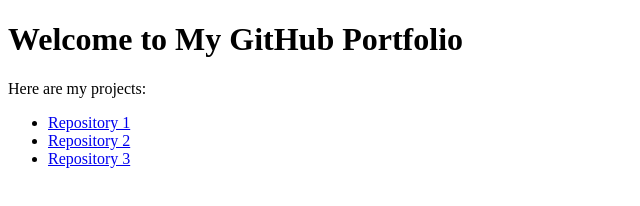
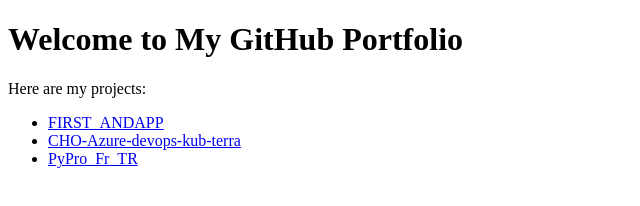
Before and after one commit to SethuGopalan/SethuGopalan.github.io, a plain HTML site: page index.html in a window 1280 px wide. Shown: the whole page, without its empty margins (0-640 px from the left). Drawn offline with Linux system fonts and the light colour scheme.

Commit message:
update names

```diff
--- a/index.html
+++ b/index.html
@@ -10,13 +10,15 @@
     <p>Here are my projects:</p>
     <ul>
       <li>
-        <a href="https://your-username.github.io/FIRST_ANDAPP">Repository 1</a>
+        <a href="https://your-username.github.io/repository1">FIRST_ANDAPP</a>
       </li>
       <li>
-        <a href="https://your-username.github.io/chonline">Repository 2</a>
+        <a href="https://your-username.github.io/repository2"
+          >CHO-Azure-devops-kub-terra</a
+        >
       </li>
       <li>
-        <a href="https://your-username.github.io/Listing">Repository 3</a>
+        <a href="https://your-username.github.io/repository3">PyPro_Fr_TR</a>
       </li>
     </ul>
   </body>
```
